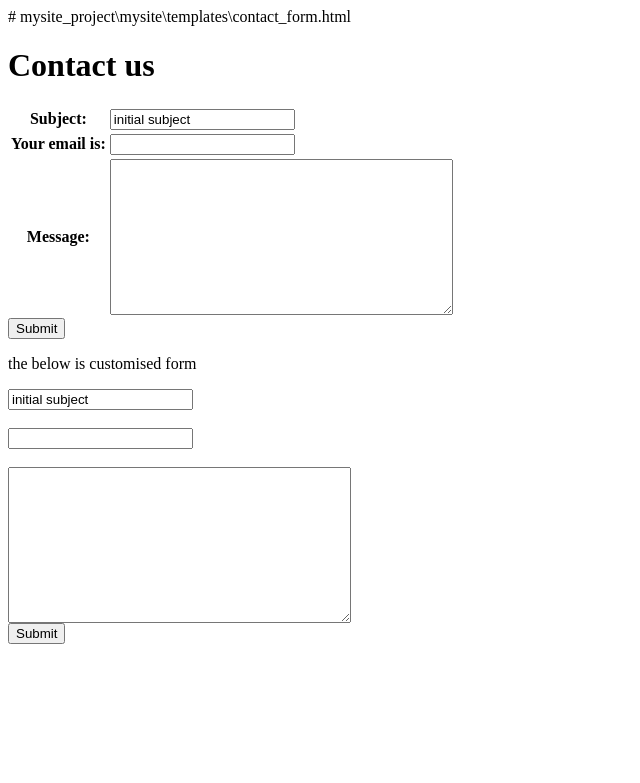
After one commit to woodpeck12/djangostep, a Django app: page /contact/ in a window 1280 px wide. The commit adds this page. Shown: the top 783 px of the page, without its empty margins (0-640 px from the left). Run offline with Django 3.2, Linux system fonts and the light colour scheme; parts of the project's set-up code (start-up, migrations or seed data) failed here and were passed over.

Commit message:
11-27 commit2

```diff
--- a/mysite/books/templates/book/search_form.html
+++ b/mysite/books/templates/book/search_form.html
@@ -5,8 +5,10 @@
     <title>Search</title>
 </head>
 <body>
-{% if error %}
-<p style="color: red;">Please submit a search term.</p>
+{% if errors %}
+    {% for error in errors %}
+        <p style="color: red;">{{ error }}</p>
+    {% endfor %}
 {% endif %}
     <form action="." method="get">
         <input type="text" name="q">
--- /dev/null
+++ b/mysite/mysite/forms.py
@@ -0,0 +1,17 @@
+#mysite\mysite\forms.py
+
+from django import forms
+
+class ContactForm(forms.Form):
+    subject = forms.CharField(max_length=100)
+    email = forms.EmailField(required=False, label = 'Your email is')
+    message = forms.CharField(widget=forms.Textarea)
+
+#woodpeck - this is validation check of form value.
+#method name must be clean_ field name as below:
+    def clean_message(self):
+    	message = self.cleaned_data['message']
+    	num_words = len(message.split())
+    	if num_words < 7:
+    		raise forms.ValidationError('need to do put more than 7 words')
+    	return message
--- a/mysite/mysite/urls.py
+++ b/mysite/mysite/urls.py
@@ -16,13 +16,15 @@ Including another URLconf
 from django.contrib import admin
 from django.urls import path,include
 
-from .views import hello,current_time,time_plus
-
+#from .views import hello,current_time,time_plus,contact,contact_thanks
+from . import views
 
 urlpatterns = [
     path('admin/', admin.site.urls),
-    path('hello/',hello),
-    path('current_time/',current_time),
-    path('time/plus/<int:plus>/',time_plus),
+    path('hello/',views.hello),
+    path('current_time/',views.current_time),
+    path('time/plus/<int:plus>/',views.time_plus),
     path('',include('books.urls')),
+    path('contact/',views.contact),
+    path('contact/thanks/',views.contact_thanks),
 ]
--- a/mysite/mysite/views.py
+++ b/mysite/mysite/views.py
@@ -1,8 +1,9 @@
-from django.http import HttpResponse, Http404
+from django.http import HttpResponse, Http404, HttpResponseRedirect
 from django.template.loader import get_template
 from django.shortcuts import render
 import datetime
-
+from .forms import ContactForm
+from django.core.mail import send_mail, get_connection
 
 def hello(request):
 	#print('now',datetime.datetime.now())
@@ -28,3 +29,26 @@ def time_plus(request,plus):
 	result = datetime.datetime.now() + datetime.timedelta(hours=plus)
 	#result=datetime.timedelta(hours=plus)
 	return HttpResponse(result)
+
+def contact(request):
+	if request.method == 'POST':
+		form = ContactForm(request.POST)
+		if form.is_valid():
+			cd = form.cleaned_data
+			con = get_connection('django.core.mail.backends.console.EmailBackend')
+			send_mail(cd['subject'],
+				      cd['message'],
+				      cd.get('email','noreply@example.com'),
+				      ['siteowner@example.com'],
+				      connection=con
+				      )
+			return HttpResponseRedirect('/contact/thanks/')
+	else:
+		form = ContactForm(
+				initial = {'subject':'initial subject'}
+			)
+
+	return render(request,'contact_form.html',{'form':form})
+
+def contact_thanks(request):
+	return HttpResponse('Thanks')
--- /dev/null
+++ b/mysite/templates/contact_form.html
@@ -0,0 +1,57 @@
+# mysite_project\mysite\templates\contact_form.html
+
+<html>
+<head>
+    <title>Contact us</title>
+
+    <style type="text/css">
+    ul.errorlist {
+        margin: 0;
+        padding: 0;
+    }
+    .errorlist li {
+        background-color: red;
+        color: white;
+        display: block;
+        font-size: 1.2em;
+        margin: 0 0 3px;
+        padding: 4px 5px;
+    }
+</style>
+</head>
+<body>
+    <h1>Contact us</h1>
+
+    {% if form.errors %}
+        <p style="color: red;">
+            Please correct the error{{ form.errors | pluralize }} below.
+        </p>
+    {% endif %}
+
+    <form action="" method="post" novalidate>
+        <table>
+            {{ form.as_table }}
+        </table>
+        {% csrf_token %}
+        <input type="submit" value="Submit">
+    </form>
+<p>
+    the below is customised form
+</p>
+    <form action="." method="post">
+        {{ form.subject }} <br>
+        {{ form.subject.errors }}<br>
+
+        {{ form.email }}<br>
+        {{ form.email.errors }}<br>
+
+        {{ form.message }}
+        {{ form.message.errors }}<br>
+        <input type="submit">
+        {% csrf_token %}
+    </form>
+
+
+
+</body>
+</html>
```
Also changed, not shown: mysite/books/views.py (+11 -12 lines), README.md.
